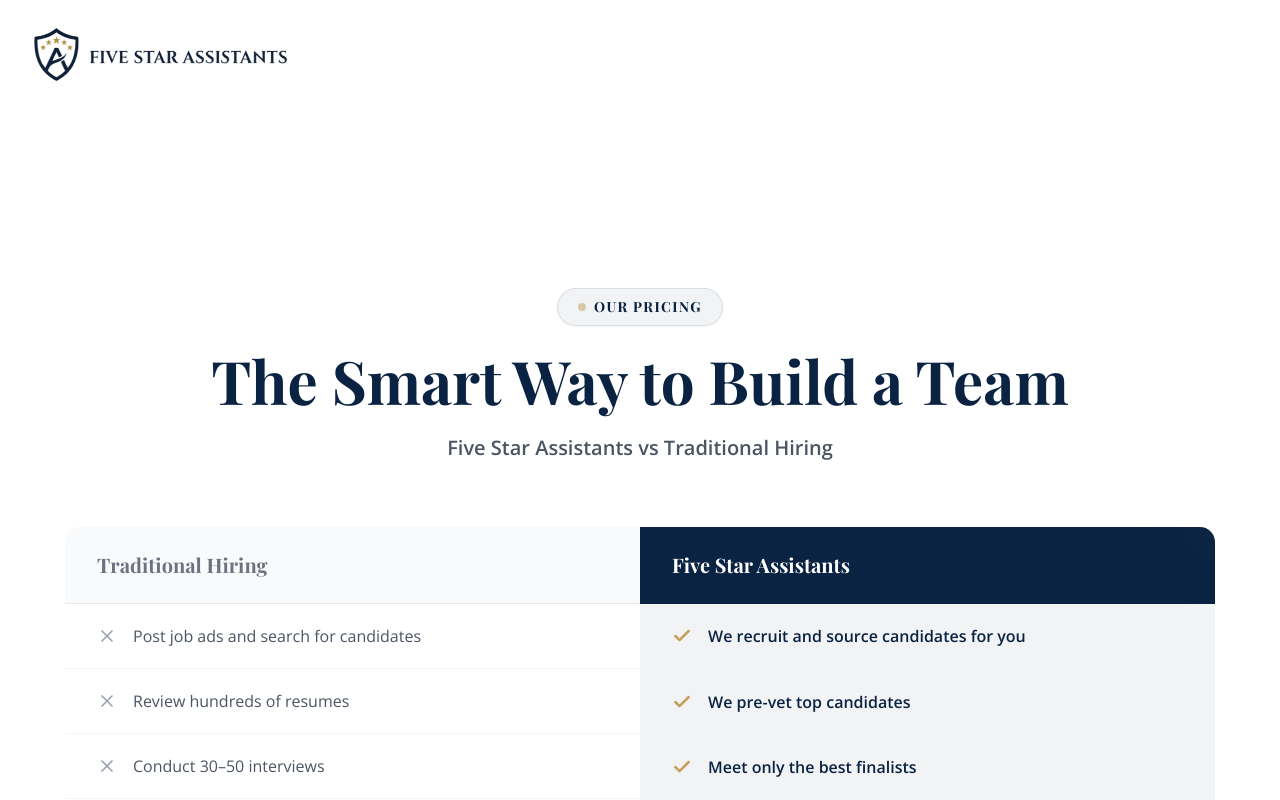
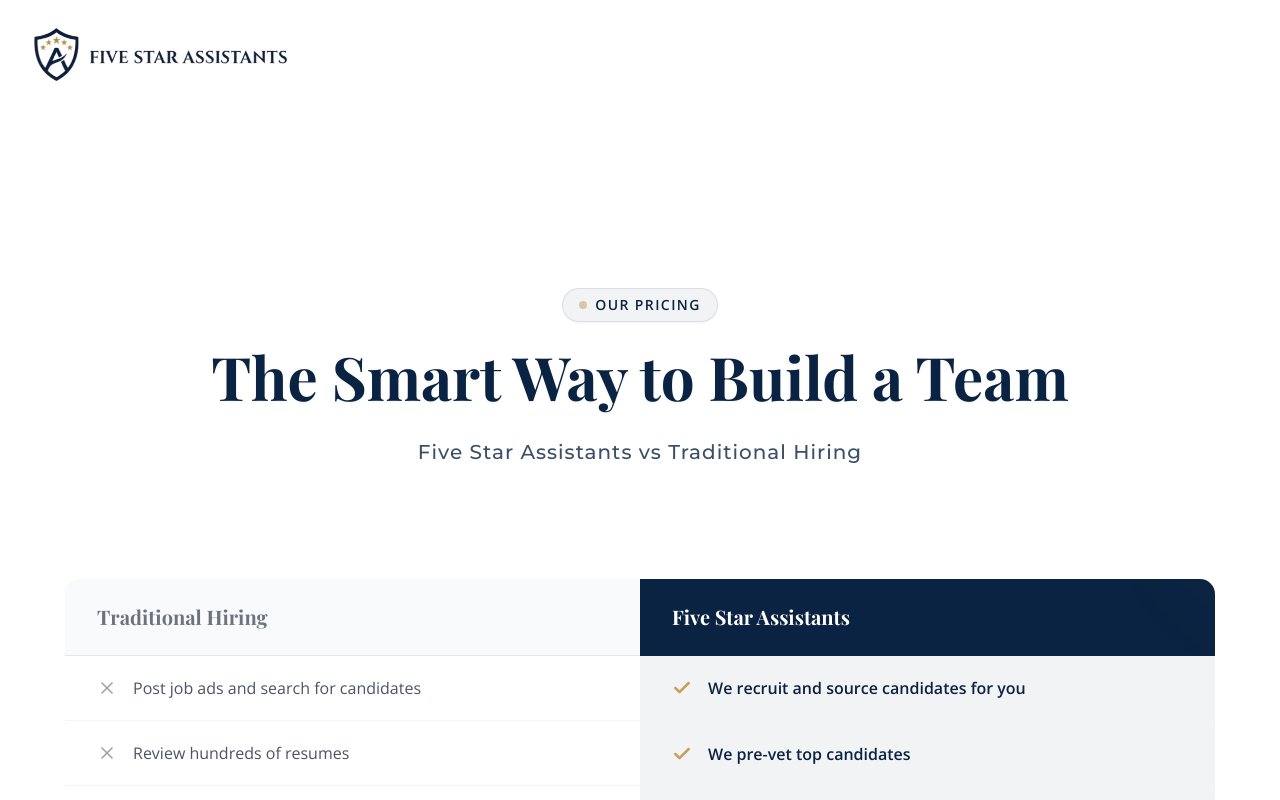
Before and after one commit to christianh0019/five-star-assistants-vsl, a React (Vite) app: page /pricing in a window 1280 px wide. Shown: the top 800 px of the page. Built offline with nearby package versions, Linux system fonts and the light colour scheme.

Commit message:
unify pricing hero layout and typography to match home page hero component

```diff
--- a/pages/Pricing.tsx
+++ b/pages/Pricing.tsx
@@ -26,17 +26,17 @@
             <main className="flex-grow pt-24">
 
                 {/* HERO SECTION: The Smart Way to Build a Team */}
-                <section className="pt-36 md:pt-48 pb-20 bg-white px-4">
-                    <div className="max-w-6xl mx-auto">
-                        <div className="text-center mb-16">
-                            <div className="inline-flex items-center gap-2 px-5 py-2 rounded-full bg-navy/5 border border-navy/10 text-navy font-heading text-sm font-bold tracking-widest uppercase mb-6 shadow-sm">
+                <section className="relative pt-36 md:pt-48 pb-20 bg-white px-4 md:px-8">
+                    <div className="max-w-6xl mx-auto relative z-10">
+                        <div className="max-w-[900px] mx-auto text-center flex flex-col items-center mb-16">
+                            <div className="inline-flex items-center gap-2 px-4 py-1.5 rounded-full bg-navy/5 border border-navy/10 text-navy font-body text-sm font-semibold mb-6 shadow-sm uppercase tracking-widest">
                                 <span className="w-2 h-2 rounded-full bg-gold animate-pulse"></span>
                                 OUR PRICING
                             </div>
-                            <h1 className="font-heading text-4xl md:text-5xl lg:text-6xl font-bold text-navy mb-6">
+                            <h1 className="font-heading text-navy text-4xl md:text-5xl lg:text-6xl font-bold leading-tight mb-8 drop-shadow-sm">
                                 The Smart Way to Build a Team
                             </h1>
-                            <p className="font-body text-xl text-gray-600 max-w-2xl mx-auto font-bold">
+                            <p className="font-subheading text-navy/80 text-lg md:text-xl font-medium tracking-wider mb-12 max-w-2xl mx-auto">
                                 Five Star Assistants vs Traditional Hiring
                             </p>
                         </div>
```
